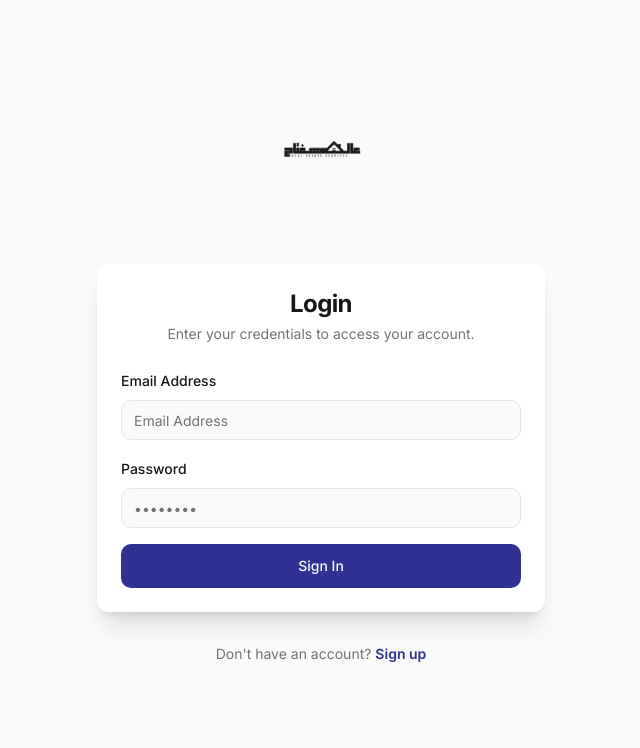
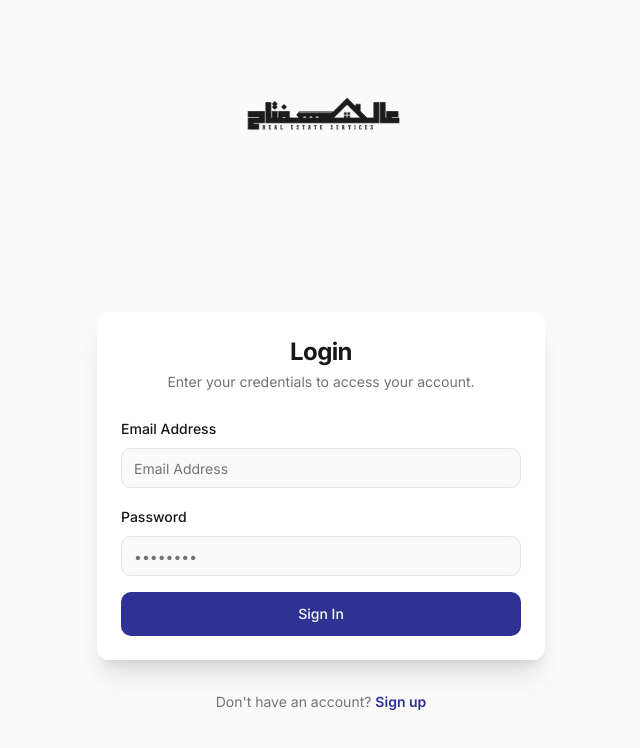
Before and after one commit to Abdallah212005/almoftah-web, a Next.js app: page /almoftah-web/login in a window 1280 px wide. Shown: the top 748 px of the page, without its empty margins (319-959 px from the left). Built offline with nearby package versions, Linux system fonts and the light colour scheme; no server answers.

Commit message:
more bigger bro

```diff
--- a/src/components/header.tsx
+++ b/src/components/header.tsx
@@ -23,8 +23,10 @@ export function Header() {
 
   return (
     <header className="bg-card border-b sticky top-0 z-50">
-      <div className="container mx-auto px-4 flex justify-between items-center h-24">
-        <Logo />
+      <div className="container mx-auto px-4 flex justify-between items-center h-32">
+        <div className="flex items-center">
+          <Logo />
+        </div>
 
         <nav className="flex items-center gap-4">
            { isAdmin && (
--- a/src/components/logo.tsx
+++ b/src/components/logo.tsx
@@ -13,17 +13,17 @@ export function Logo() {
   }, []);
 
   if (!mounted) {
-    return <div className="h-24 w-24 bg-muted/5 rounded-full animate-pulse" />;
+    return <div className="h-48 w-48 bg-muted/5 rounded-full animate-pulse" />;
   }
 
   return (
     <Link href="/" className="flex items-center transition-opacity hover:opacity-90">
-      <div className="relative h-24 w-24">
+      <div className="relative h-48 w-48">
         <Image
           src={logoImg}
           alt="Almoftah Logo"
-          width={96}
-          height={96}
+          width={192}
+          height={192}
           className="object-contain"
           priority
         />
```
